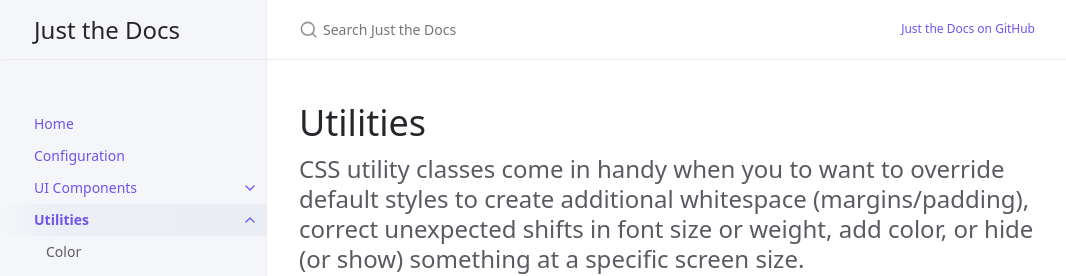
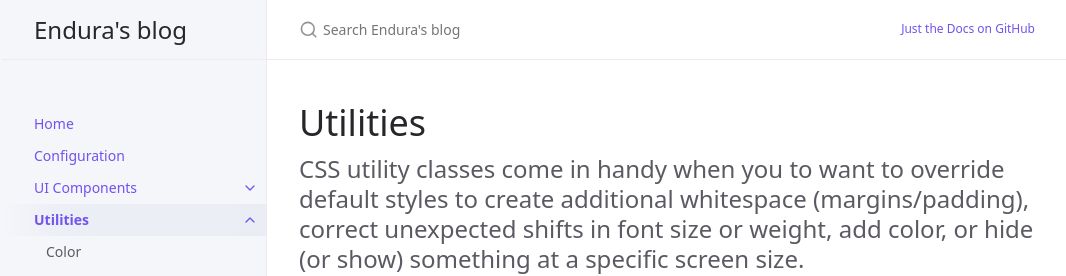
Before and after one commit to Endura0535/Endura0535.github.io, a Jekyll site: the page built from docs/utilities/utilities.md, in a window 1280 px wide. Shown: the top 276 px of the page, without its empty margins (105-1171 px from the left). Built offline with Jekyll 4.4.1, drawn with Linux system fonts in a browser that asks for light colours.

Commit message:
ch config

```diff
--- a/_config.yml
+++ b/_config.yml
@@ -13,7 +13,7 @@
 # you will see them accessed via {{ site.title }}, {{ site.github_repo }}, and so on.
 # You can create any custom variable you would like, and they will be accessible
 # in the templates via {{ site.myvariable }}.
-title: Just the Docs
+title: Endura's blog
 description: A Jekyll theme for documentation
 baseurl: "" # the subpath of your site, e.g. /blog
 url: "https://endura0535.github.io" # the base hostname & protocol for your site, e.g. http://example.com
```
